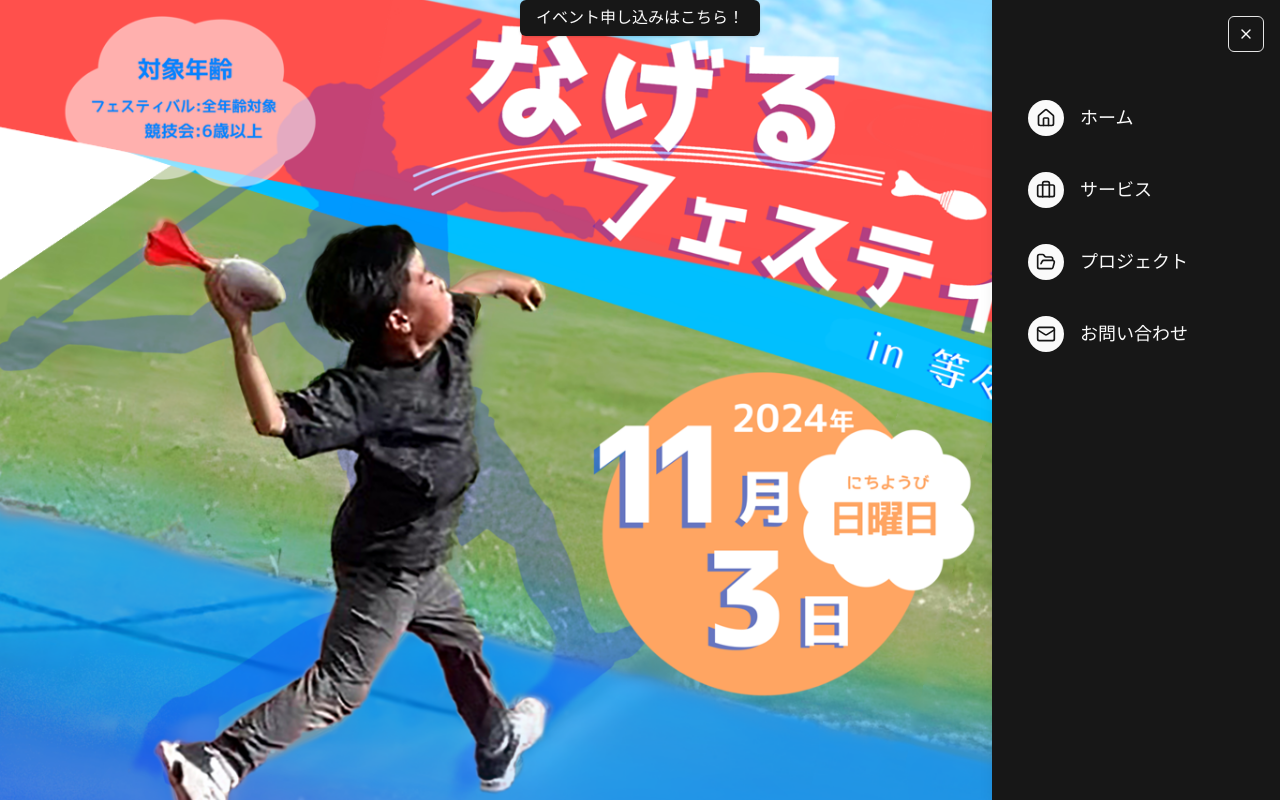
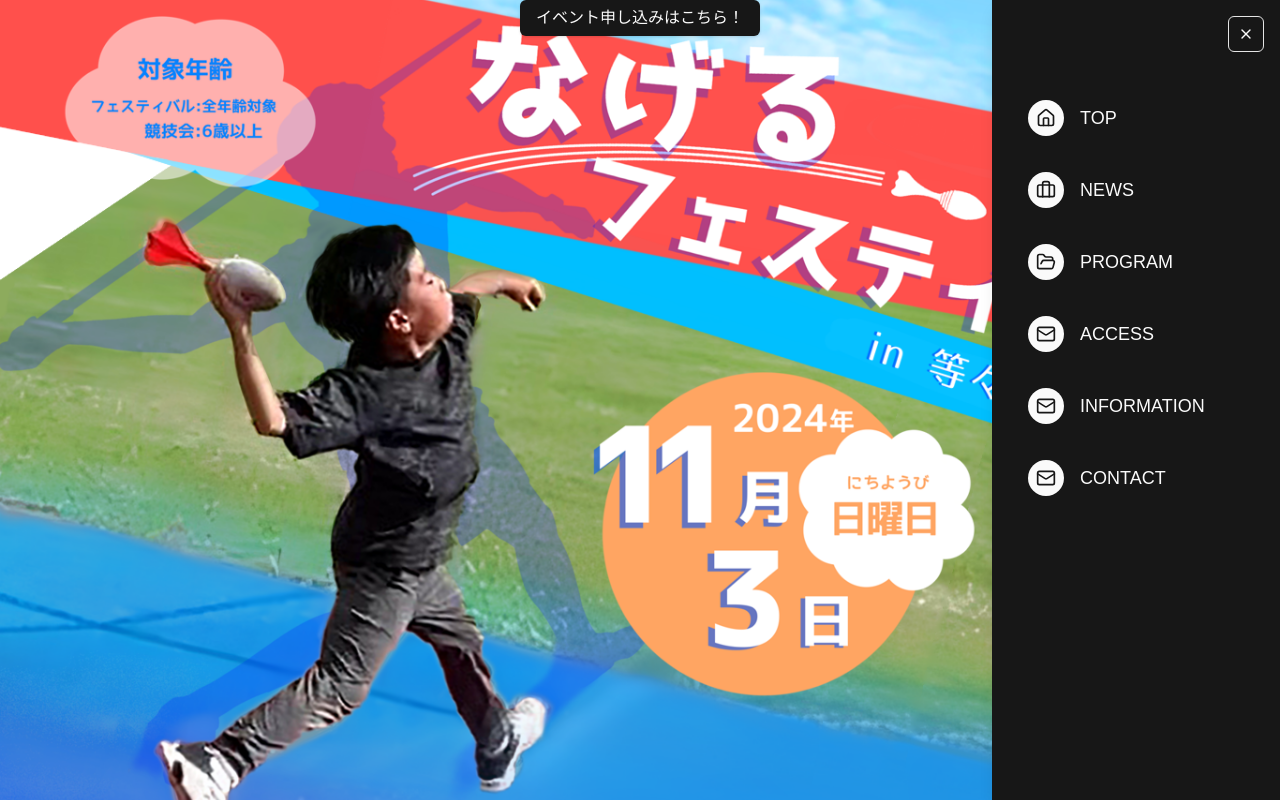
Before and after one commit to Shigurex/nagefes, a Next.js app: page / in a window 1280 px wide. Both pictures are taken after a click on the button "メニューを開く". Shown: the top 800 px of the page. Built offline with nearby package versions, Linux system fonts and the light colour scheme.

Commit message:
menu modified

```diff
--- a/src/components/home/programs.tsx
+++ b/src/components/home/programs.tsx
@@ -3,9 +3,9 @@ import { MenuTitle } from '../common/menuTitle'
 
 export const Program = () => {
   return (
-    <div className='container mx-auto flex flex-col p-3 gap-5'>
+    <div className='container mx-auto flex flex-col px-3 py-10 gap-5' id='program'>
       <MenuTitle />
-      <div className='grid grid-cols-1 md:grid-cols-3 gap-4'>
+      <div className='grid grid-cols-1 sm:grid-cols-2 lg:grid-cols-3 gap-4'>
         <ProgramCard />
         <ProgramCard />
         <ProgramCard />
--- a/src/components/home/toppage.tsx
+++ b/src/components/home/toppage.tsx
@@ -2,7 +2,7 @@ import { Button } from '../ui/button'
 
 export default function TopPage() {
   return (
-    <div className="relative bg-[url('/background.png')] bg-cover h-[120%]">
+    <div className="relative bg-[url('/background.png')] bg-cover h-[120%]" id='top'>
       <div className='w-full flex justify-center'>
         <Button className='text-md p-4'>イベント申し込みはこちら！</Button>
       </div>
--- a/src/components/layouts/header/page.tsx
+++ b/src/components/layouts/header/page.tsx
@@ -42,14 +42,16 @@ export const Header = () => {
   }
 
   const menuItems = [
-    { name: 'ホーム', path: '/', icon: <Home className='h-5 w-5' /> },
-    { name: 'サービス', path: '/', icon: <Briefcase className='h-5 w-5' /> },
+    { name: 'TOP', path: '/#top', icon: <Home className='h-5 w-5' /> },
+    { name: 'NEWS', path: '/#news', icon: <Briefcase className='h-5 w-5' /> },
     {
-      name: 'プロジェクト',
-      path: '/',
+      name: 'PROGRAM',
+      path: '/#program',
       icon: <FolderOpen className='h-5 w-5' />,
     },
-    { name: 'お問い合わせ', path: '/', icon: <Mail className='h-5 w-5' /> },
+    { name: 'ACCESS', path: '/#access', icon: <Mail className='h-5 w-5' /> },
+    { name: 'INFORMATION', path: '/#information', icon: <Mail className='h-5 w-5' /> },
+    { name: 'CONTACT', path: '/#contact', icon: <Mail className='h-5 w-5' /> },
   ]
 
   return (
```
